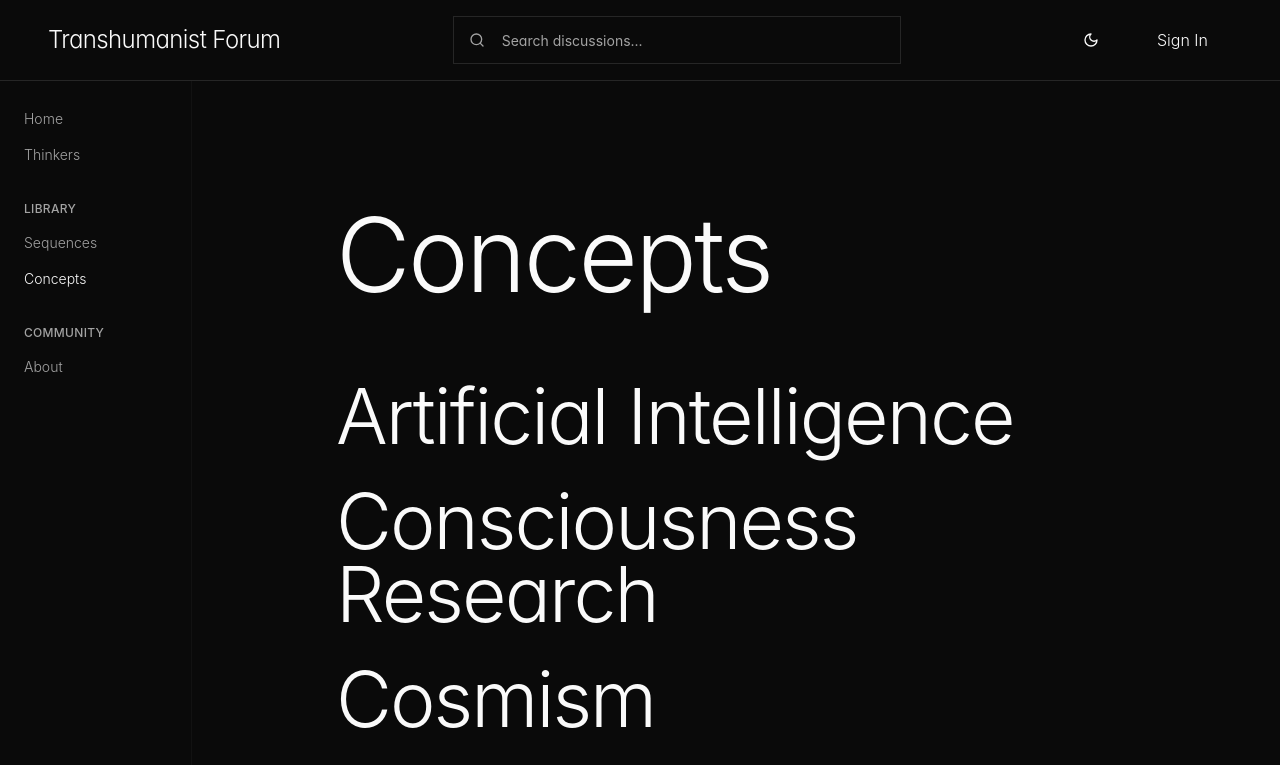
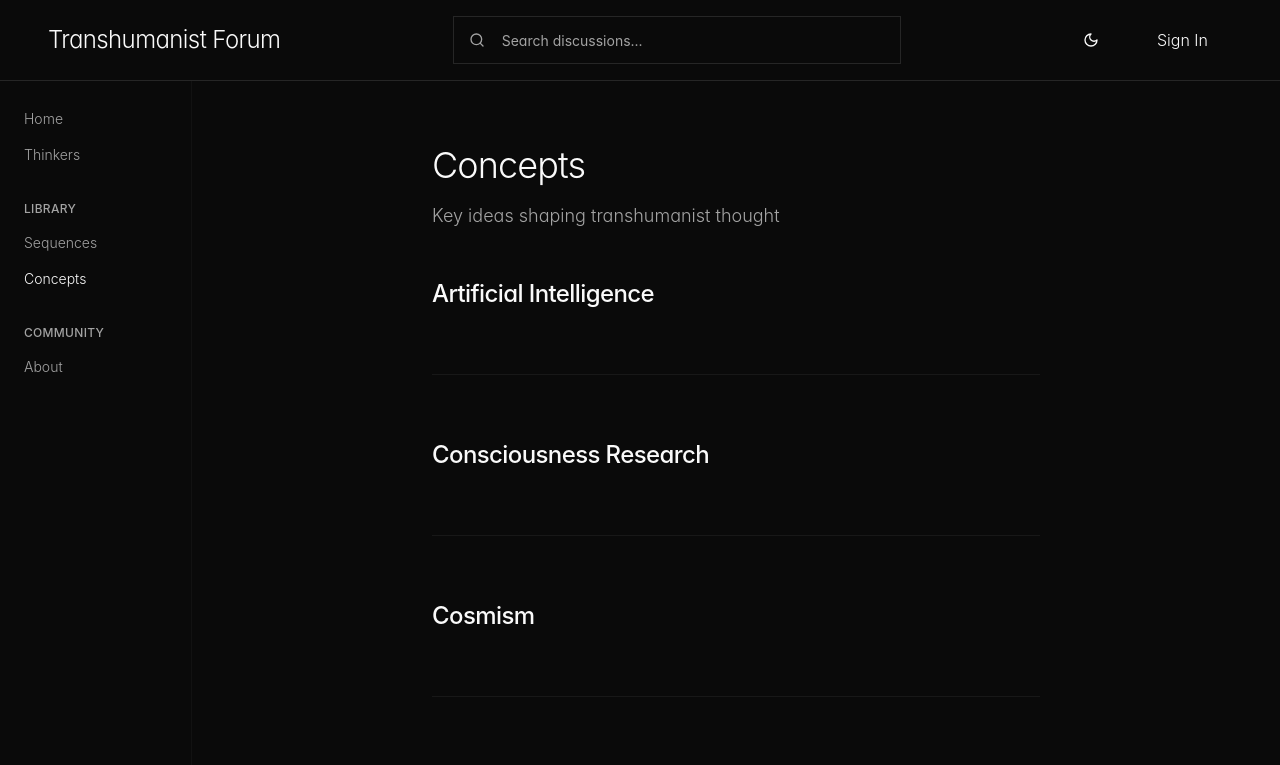
Before and after one commit to willjy1/transhumanismforum-8ea041fe, a React (Vite) app: page /concepts in a window 1280 px wide. Shown: the top 765 px of the page. Built offline with nearby package versions, Linux system fonts and the light colour scheme.

Commit message:
Apply Thinkers design to Concepts
Apply the minimal design from the Thinkers page to the Concepts page, ensuring consistency in layout, typography, and spacing.

```diff
--- a/src/pages/Concepts.tsx
+++ b/src/pages/Concepts.tsx
@@ -18,23 +18,30 @@ const Concepts = () => {
       <div className="flex">
         <MinimalSidebar />
         <main className="flex-1">
-          <div className="max-w-4xl mx-auto px-12 py-32">
-            <div className="space-y-20">
-              <h1 className="text-display font-light tracking-tight">Concepts</h1>
+          {/* Minimal Header */}
+          <div className="max-w-2xl mx-auto px-8 pt-16 pb-12">
+            <h1 className="text-4xl font-light tracking-tight mb-4">
+              Concepts
+            </h1>
+            <p className="text-lg text-muted-foreground font-light leading-relaxed">
+              Key ideas shaping transhumanist thought
+            </p>
+          </div>
 
-              <div className="space-y-8">
+          {/* Minimal Concepts List */}
+          <div className="max-w-2xl mx-auto px-8 pb-20">
+            <div className="space-y-16">
               {concepts.map((concept, index) => (
-                  <div
+                <article
                   key={concept}
-                    className="animate-fade-up"
-                    style={{ animationDelay: `${index * 0.1}s`, animationFillMode: 'both' }}
+                  className="group animate-fade-in border-b border-border/50 pb-16 last:border-b-0"
+                  style={{ animationDelay: `${index * 0.1}s` }}
                 >
-                    <h2 className="text-hero font-light tracking-tight hover:text-accent crisp-transition cursor-pointer">
+                  <h2 className="text-2xl font-medium tracking-tight group-hover:text-primary smooth-transition cursor-pointer">
                     {concept}
                   </h2>
-                  </div>
+                </article>
               ))}
-              </div>
             </div>
           </div>
         </main>
```
Lines whose indentation alone changed are shown as unchanged.
